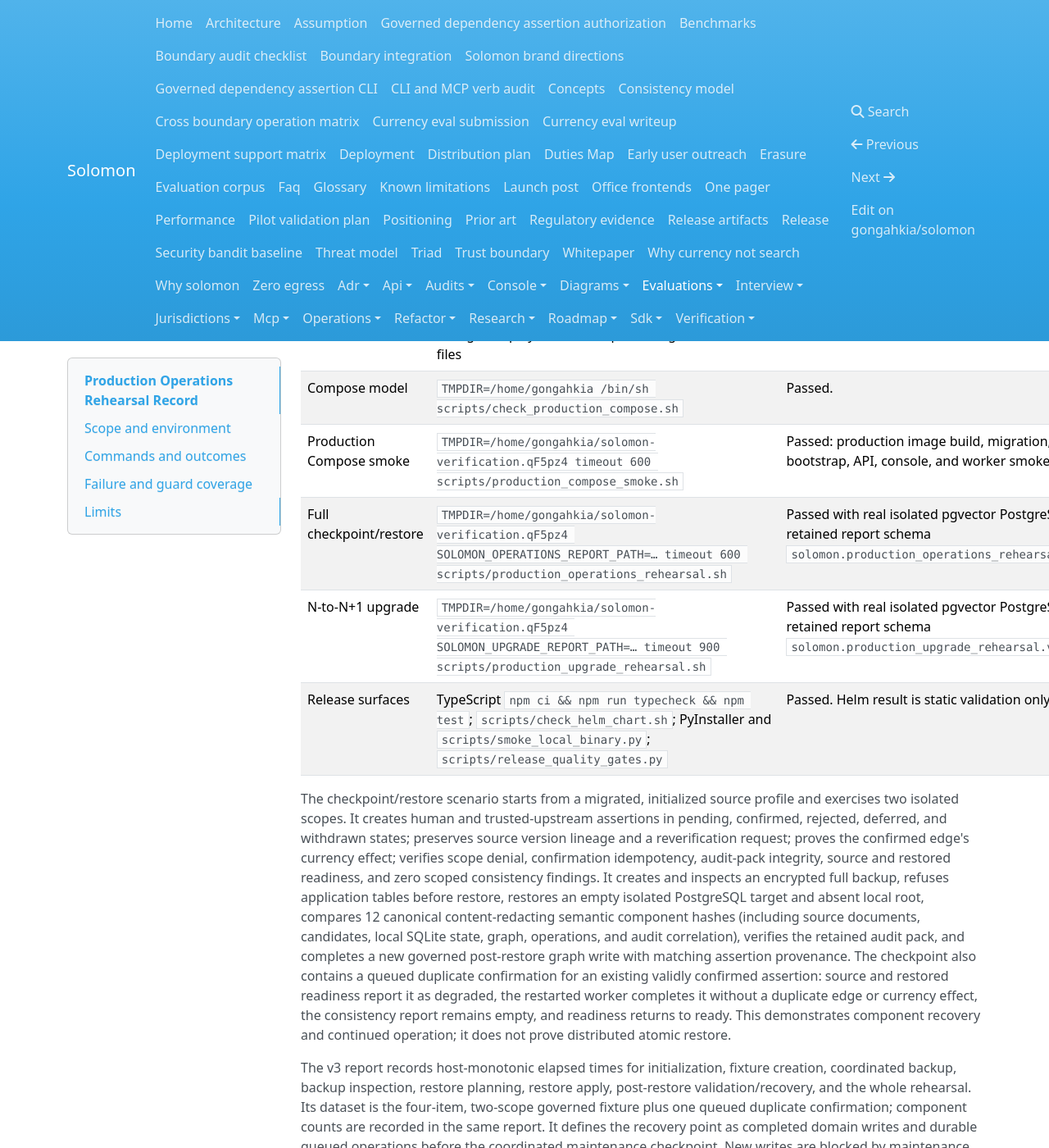
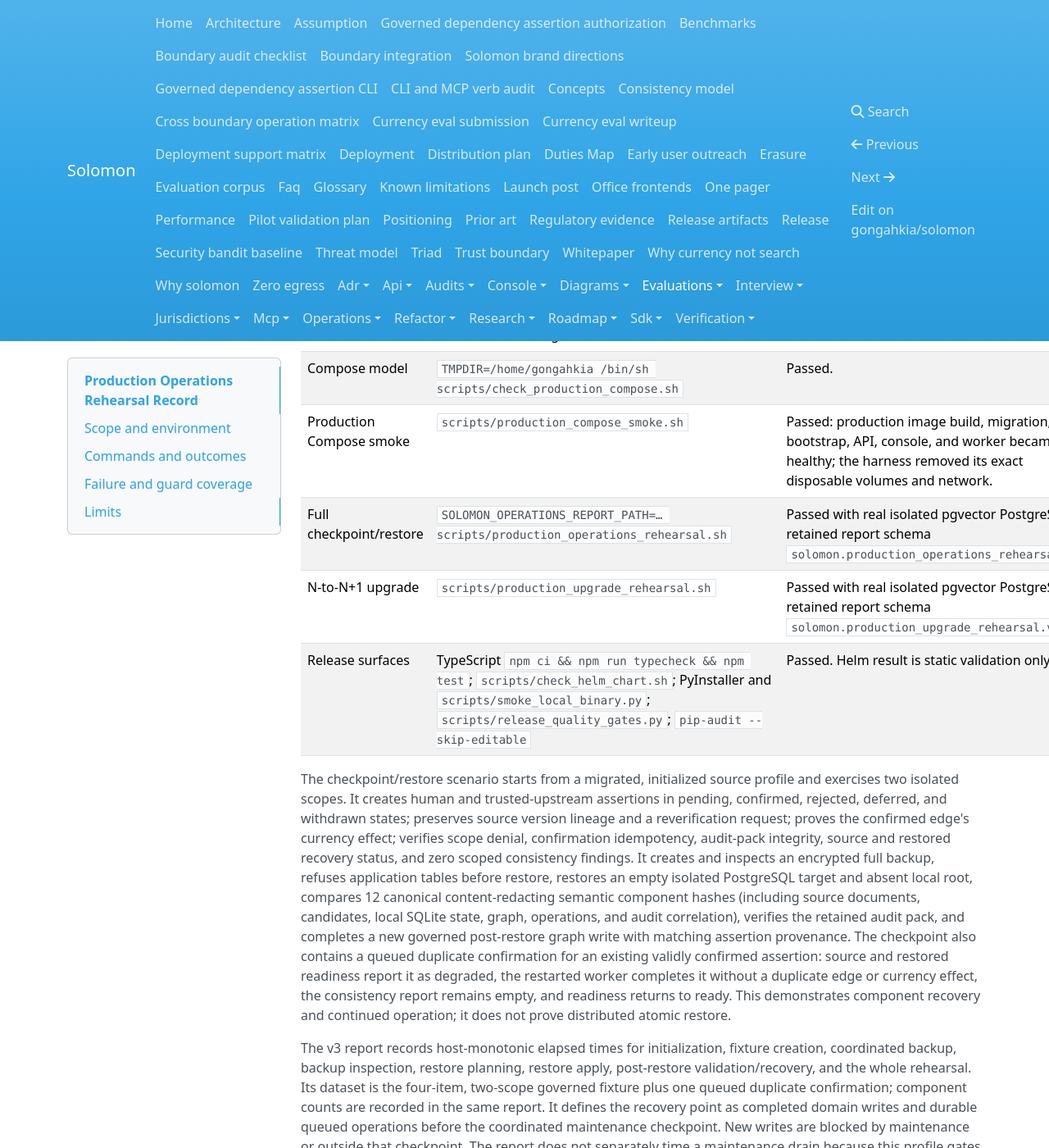
Before and after one commit to gongahkia/solomon, an MkDocs documentation site: the page built from docs/evaluations/production-operations-rehearsal.md, in a window 1280 px wide and 1400 px high, scrolled down 851 px. Shown: the whole window at 82% size. Built offline with MkDocs 1.6.1, drawn with Linux system fonts in a browser that asks for light colours; nearby versions of some CDN libraries; some of the changed text lies outside the part shown.

Commit message:
docs: refresh production rehearsal evidence
(cherry picked from commit f1d3de6811fbf5846270ceaa2541139afe973930)

```diff
--- a/docs/evaluations/production-operations-rehearsal.md
+++ b/docs/evaluations/production-operations-rehearsal.md
@@ -19,18 +19,18 @@
 | --- | --- | --- |
 | Baseline focused tests | `uv run pytest -q tests/test_backup.py tests/test_migrations.py tests/test_helm_chart.py tests/test_production_compose.py` | 17 passed before implementation. |
 | Focused implementation tests | `uv run pytest -q tests/test_backup.py tests/test_backup_subprocess_interruption.py tests/test_cli.py tests/test_deployment.py tests/test_semantic_inventory.py tests/test_governed_dependency_assertion_demo.py` | 49 passed after governed restore, readiness verification, archive-bound, and abrupt-interruption work. |
-| Full suite and coverage | `SOLOMON_TEST_POSTGRES_DSN=… uv run pytest --cov=src/solomon` | 540 collected with an isolated live pgvector PostgreSQL; coverage report passed at 90%. A first no-PostgreSQL invocation reached only 88%, so it is not used as release evidence. |
-| Static checks | `uv run ruff check …` and `uv run mypy …` over changed deployment, backup, CLI, migration, and test files | Passed at each implementation phase. |
+| Full suite and coverage | `SOLOMON_TEST_POSTGRES_DSN=… uv run pytest -q --cov=src/solomon` | 560 passed, 2 skipped (optional external model integration environments), with an isolated live pgvector PostgreSQL; total coverage was 90.04%. |
+| Static checks | `uv run ruff check src/solomon tests`; `uv run mypy src/solomon`; `uv run mkdocs build --strict`; license and file-length checks | Passed. |
 | Compose model | `TMPDIR=/home/gongahkia /bin/sh scripts/check_production_compose.sh` | Passed. |
-| Production Compose smoke | `TMPDIR=/home/gongahkia/solomon-verification.qF5pz4 timeout 600 scripts/production_compose_smoke.sh` | Passed: production image build, migration, bootstrap, API, console, and worker smoke. |
-| Full checkpoint/restore | `TMPDIR=/home/gongahkia/solomon-verification.qF5pz4 SOLOMON_OPERATIONS_REPORT_PATH=… timeout 600 scripts/production_operations_rehearsal.sh` | Passed with real isolated pgvector PostgreSQL; retained report schema `solomon.production_operations_rehearsal.v3`. |
-| N-to-N+1 upgrade | `TMPDIR=/home/gongahkia/solomon-verification.qF5pz4 SOLOMON_UPGRADE_REPORT_PATH=… timeout 900 scripts/production_upgrade_rehearsal.sh` | Passed with real isolated pgvector PostgreSQL; retained report schema `solomon.production_upgrade_rehearsal.v2`. |
-| Release surfaces | TypeScript `npm ci && npm run typecheck && npm test`; `scripts/check_helm_chart.sh`; PyInstaller and `scripts/smoke_local_binary.py`; `scripts/release_quality_gates.py` | Passed. Helm result is static validation only. |
+| Production Compose smoke | `scripts/production_compose_smoke.sh` | Passed: production image build, migration, bootstrap, API, console, and worker became healthy; the harness removed its exact disposable volumes and network. |
+| Full checkpoint/restore | `SOLOMON_OPERATIONS_REPORT_PATH=… scripts/production_operations_rehearsal.sh` | Passed with real isolated pgvector PostgreSQL; retained report schema `solomon.production_operations_rehearsal.v3`. |
+| N-to-N+1 upgrade | `scripts/production_upgrade_rehearsal.sh` | Passed with real isolated pgvector PostgreSQL; retained report schema `solomon.production_upgrade_rehearsal.v2`. |
+| Release surfaces | TypeScript `npm ci && npm run typecheck && npm test`; `scripts/check_helm_chart.sh`; PyInstaller and `scripts/smoke_local_binary.py`; `scripts/release_quality_gates.py`; `pip-audit --skip-editable` | Passed. Helm result is static validation only. |
 
 The checkpoint/restore scenario starts from a migrated, initialized source profile and exercises two isolated scopes.
 It creates human and trusted-upstream assertions in pending, confirmed, rejected, deferred, and withdrawn states;
 preserves source version lineage and a reverification request; proves the confirmed edge's currency effect; verifies
-scope denial, confirmation idempotency, audit-pack integrity, source and restored readiness, and zero scoped
+scope denial, confirmation idempotency, audit-pack integrity, source and restored recovery status, and zero scoped
 consistency findings. It creates and inspects an encrypted full backup, refuses application tables before restore,
 restores an empty isolated PostgreSQL target and absent local root, compares 12 canonical content-redacting semantic
 component hashes (including source documents, candidates, local SQLite state, graph, operations, and audit
@@ -83,6 +83,6 @@
 ## Limits
 
 Not run here: a live Kubernetes/Helm deployment, managed PostgreSQL backup/restore, external backup replication,
-incremental backup, an externally validated RPO/RTO measurement, multi-host failure, a physical host power-loss
-simulation during backup/restore, or the complete release-quality suite. Helm remains static-only and experimental.
+incremental backup, an externally validated RPO/RTO measurement, multi-host failure, or a physical host power-loss
+simulation during backup/restore. Helm remains static-only and experimental.
 These omissions mean no broader production availability or disaster-recovery claim is made.
```
Also changed, not shown: other parts of docs/evaluations/production-operations-rehearsal.md (+3 -3 lines).
